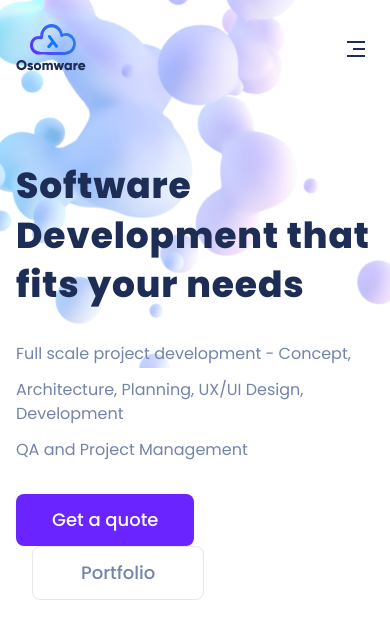
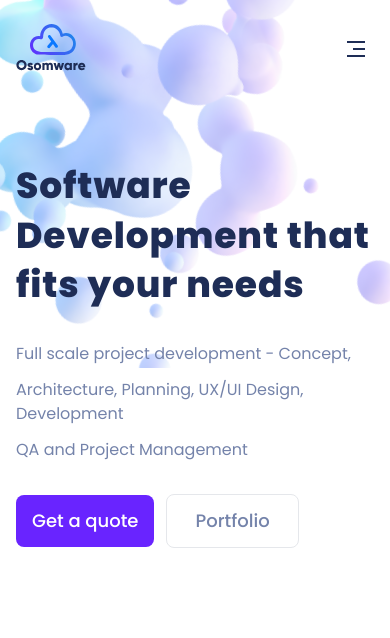
Before and after one commit to acatzk/osomware, a Next.js app: page / in a window 390 px wide. Shown: the top 638 px of the page. Built offline with nearby package versions, Linux system fonts and the light colour scheme.

Commit message:
fix: button responsive

```diff
--- a/src/pages/index.js
+++ b/src/pages/index.js
@@ -17,11 +17,11 @@ export default function Home() {
               <p className="text-secondary-blue">Architecture, Planning, UX/UI Design, Development</p>
               <p className="text-secondary-blue">QA and Project Management</p>
             </div>
-            <div className="space-x-4">
-              <button className="bg-primary-indigo hover:opacity-80 focus:opacity-100 text-white px-9 py-3 rounded-lg text-lg font-medium focus:outline-none transition ease-in-out duration-200">
+            <div className="space-x-3 sm:space-x-4">
+              <button className="bg-primary-indigo hover:opacity-80 focus:opacity-100 text-white px-4 xl:px-9 py-3 rounded-lg text-lg font-medium focus:outline-none transition ease-in-out duration-200">
                 Get a quote
               </button>
-              <button className="text-secondary-blue hover:text-white hover:bg-primary-indigo px-12 py-3 border hover:border-primary-indigo rounded-lg text-lg font-medium focus:outline-none transition ease-in-out duration-200">
+              <button className="text-secondary-blue hover:text-white hover:bg-primary-indigo px-7 xl:px-12 py-3 border hover:border-primary-indigo rounded-lg text-lg font-medium focus:outline-none transition ease-in-out duration-200">
                 Portfolio
               </button>
             </div>
```
